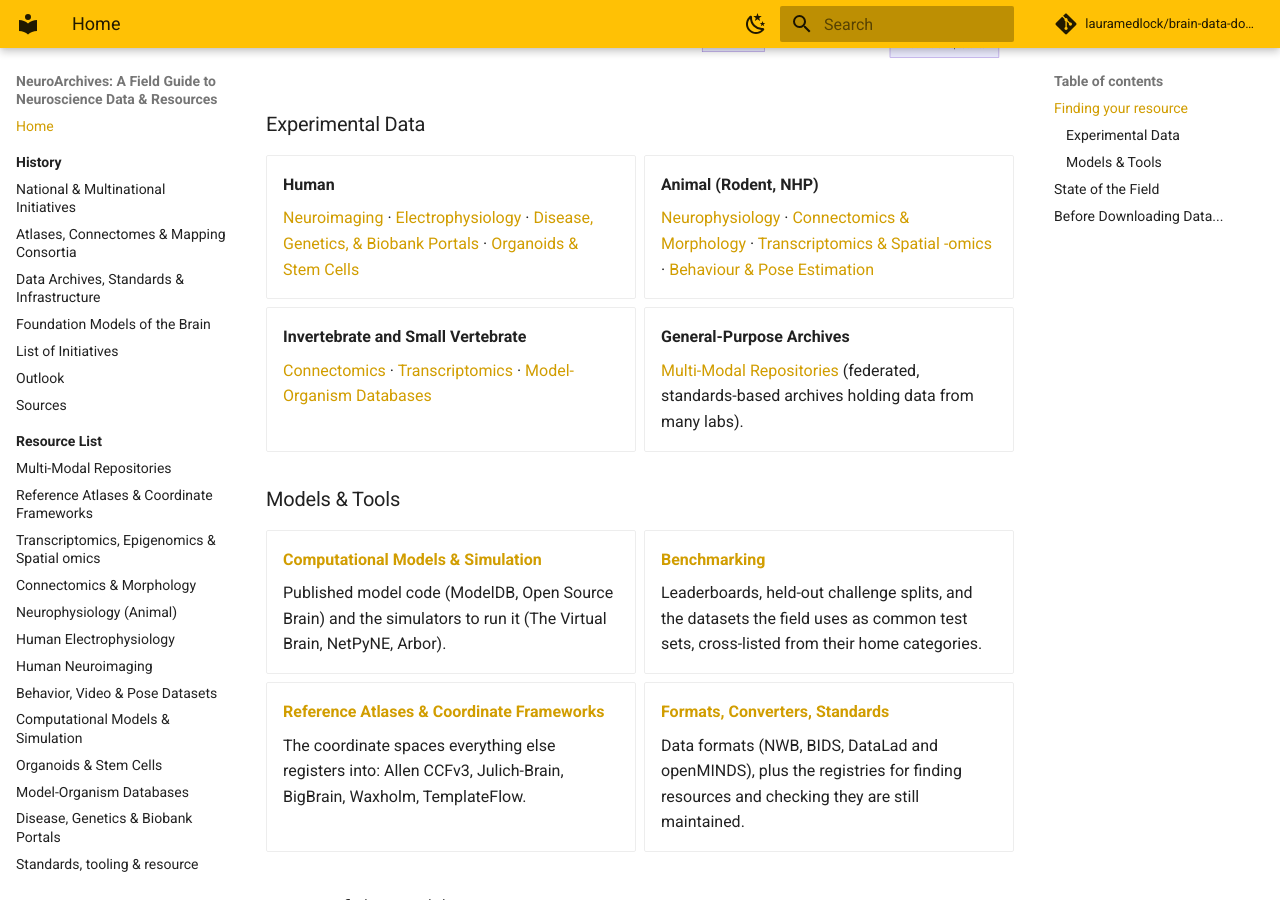
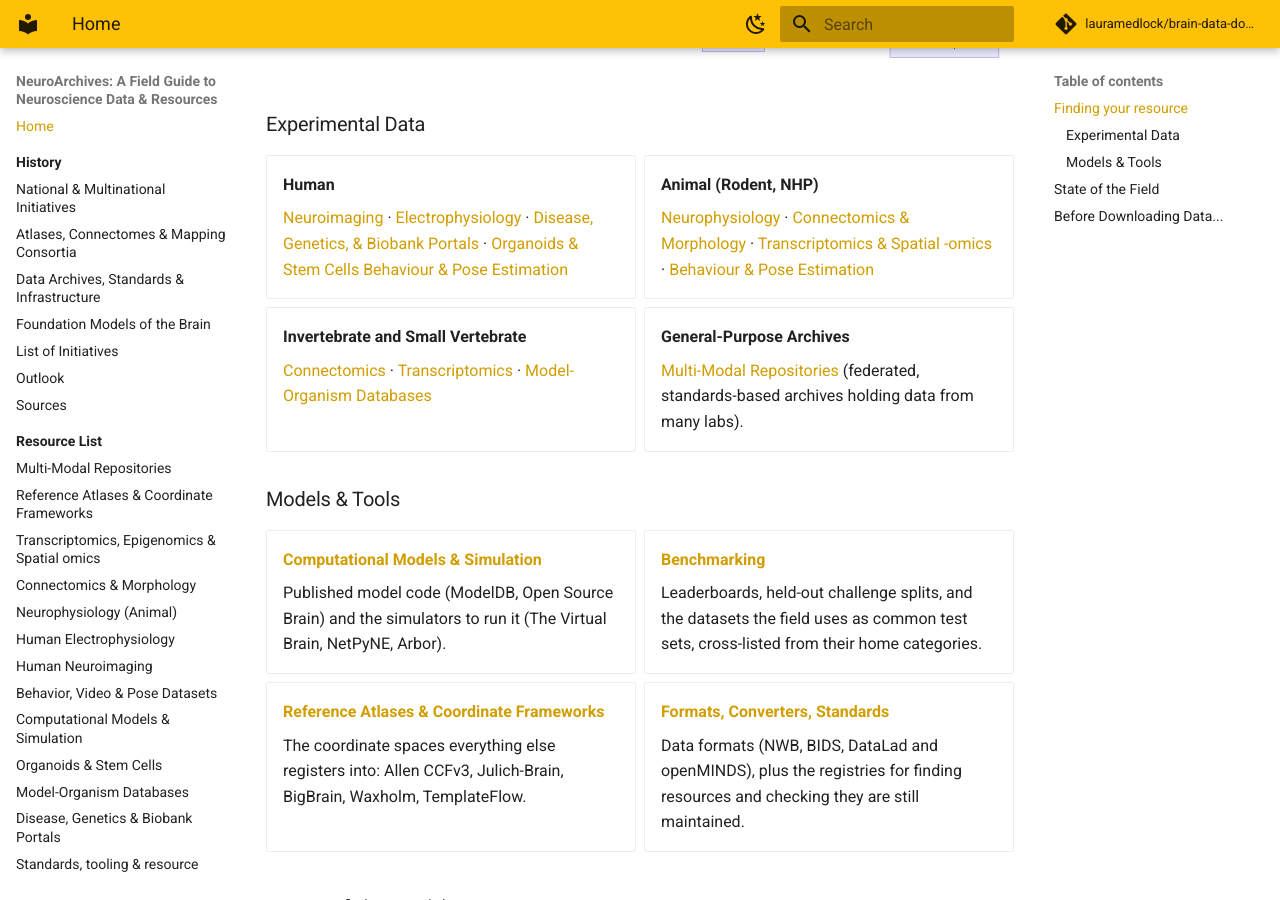
Before and after one commit to lauramedlock/neuroarchives, an MkDocs documentation site: the page built from docs/index.md, in a window 1280 px wide and 900 px high, scrolled down 1561 px. Built offline with MkDocs 1.6.1 and Material for MkDocs 9.7.7, drawn with Linux system fonts in a browser that asks for light colours; comment, search, counter and statistics services are not loaded.

Commit message:
Add Behaviour & Pose Estimation link to index

```diff
--- a/docs/index.md
+++ b/docs/index.md
@@ -94,6 +94,7 @@ flowchart LR
     [Electrophysiology](resources/human-electrophysiology.md) ·
     [Disease, Genetics, & Biobank Portals](resources/disease-genetics.md) ·
     [Organoids & Stem Cells](resources/organoids.md)
+    [Behaviour & Pose Estimation](resources/behavior.md)
 
 -   **Animal (Rodent, NHP)**
 
```
